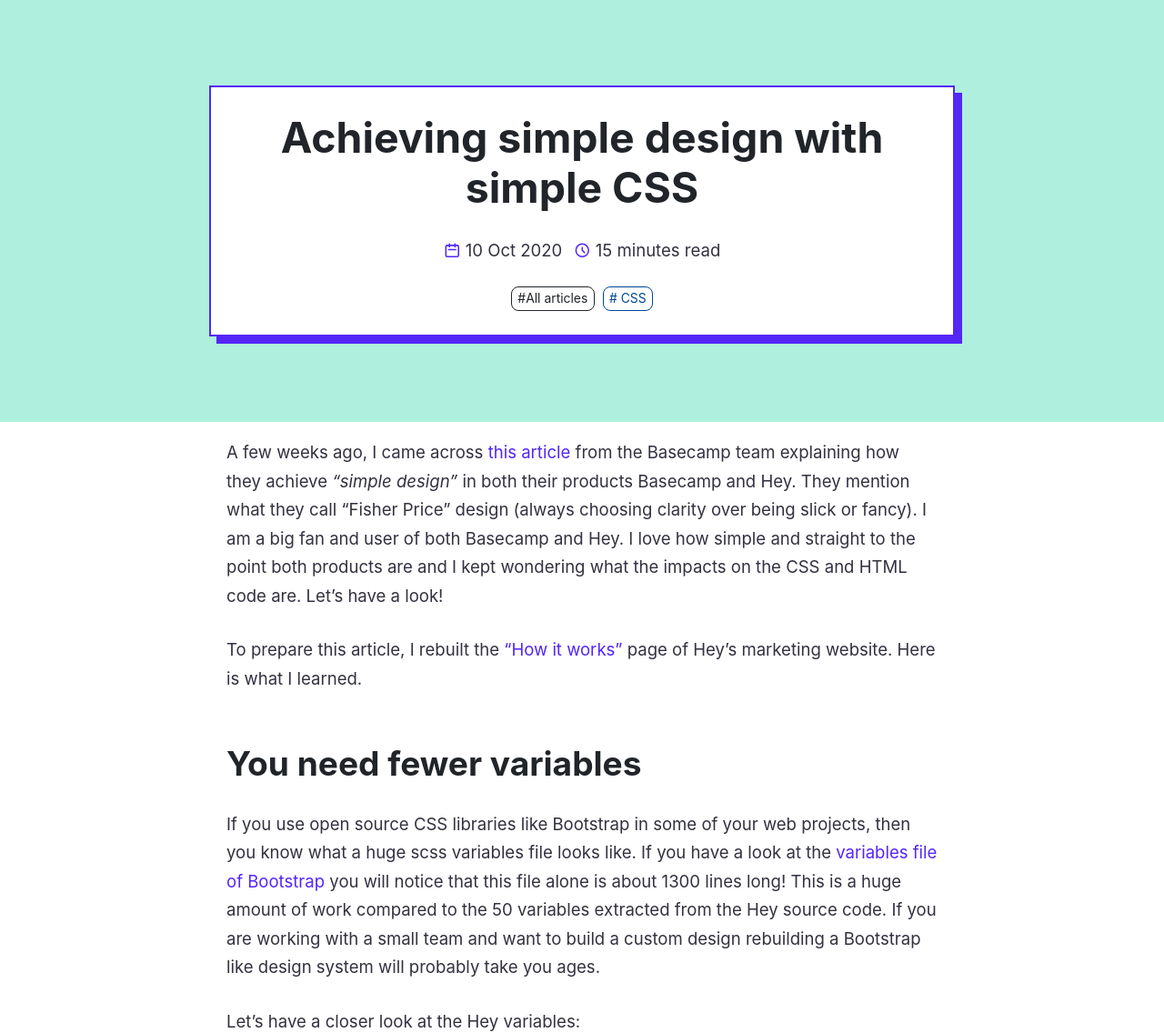
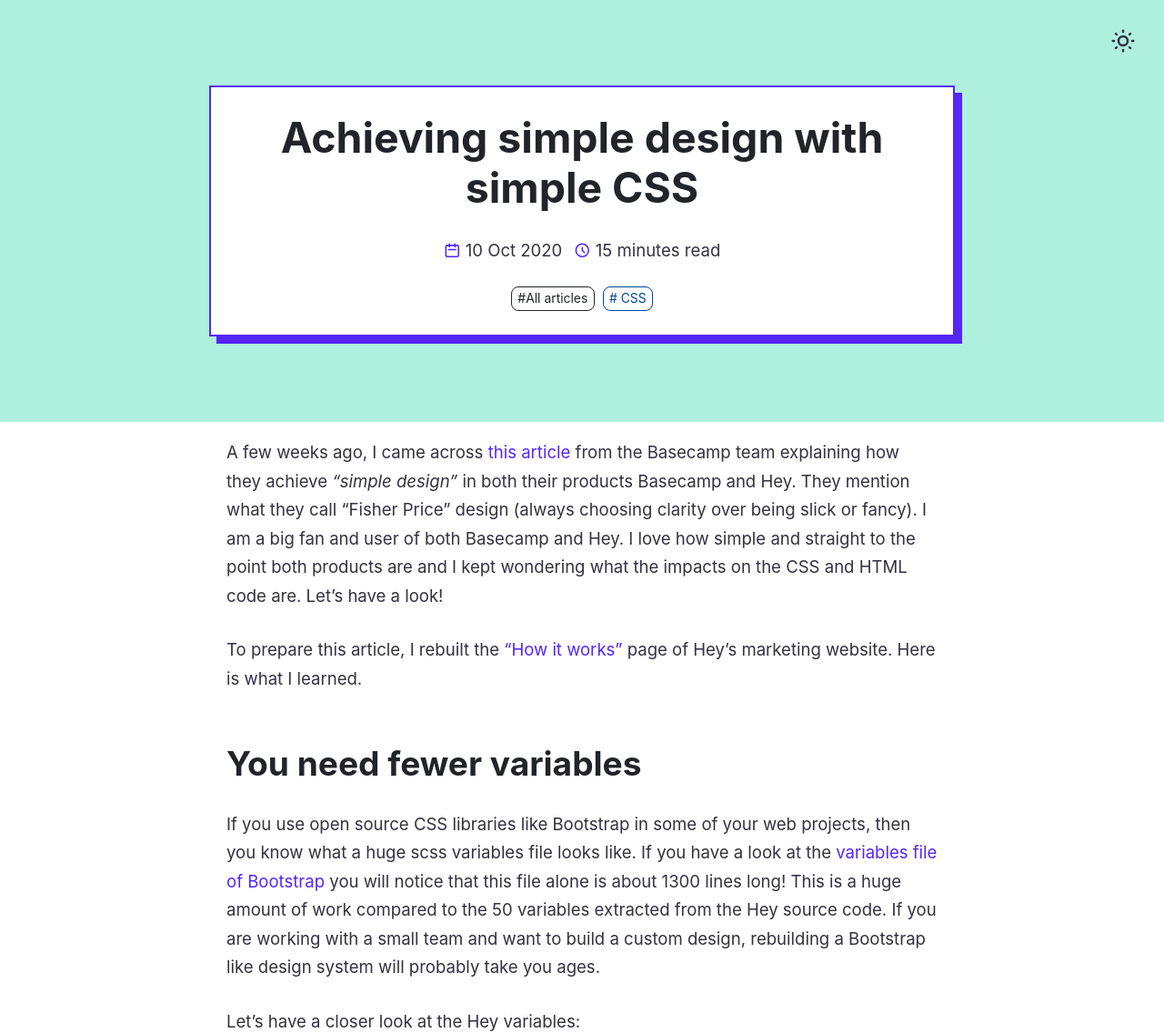
Before and after one commit to alexandreruban/rubycube, a Jekyll site: the page built from _posts/2020-10-10-simple-design-simple-css.md, in a window 1280 px wide. Shown: the top 1136 px of the page at 91% size. Built offline with Jekyll 4.4.1, drawn with Linux system fonts in a browser that asks for light colours.

Commit message:
Added button to toggle dark theme

```diff
--- a/_layouts/application.html
+++ b/_layouts/application.html
@@ -1,5 +1,5 @@
 <!DOCTYPE html>
-<html lang="en">
+<html lang="en" data-theme="dark">
 <head>
   <meta charset="UTF-8">
   <meta name="viewport" content="width=device-width, initial-scale=1.0">
@@ -22,6 +22,40 @@
   {% seo %}
 </head>
 <body>
+  <button id="js-toggle-theme" type="button" class="toggle-theme">
+    <div class="toggle-theme__sun">
+      <svg xmlns="http://www.w3.org/2000/svg" fill="none" viewBox="0 0 24 24" stroke="currentColor">
+        <path stroke-linecap="round" stroke-linejoin="round" stroke-width="2" d="M12 3v1m0 16v1m9-9h-1M4 12H3m15.364 6.364l-.707-.707M6.343 6.343l-.707-.707m12.728 0l-.707.707M6.343 17.657l-.707.707M16 12a4 4 0 11-8 0 4 4 0 018 0z" />
+      </svg>
+    </div>
+    <div class="toggle-theme__moon">
+      <svg xmlns="http://www.w3.org/2000/svg" fill="none" viewBox="0 0 24 24" stroke="currentColor">
+        <path stroke-linecap="round" stroke-linejoin="round" stroke-width="2" d="M20.354 15.354A9 9 0 018.646 3.646 9.003 9.003 0 0012 21a9.003 9.003 0 008.354-5.646z" />
+      </svg>
+    </div>
+  </button>
   {{ content }}
+
+  <script>
+    const currentTheme = () => {
+      return localStorage.getItem("theme")
+    }
+
+    const toggleTheme = () => {
+      if (currentTheme() == "dark") {
+        setTheme("light")
+      } else {
+        setTheme("dark")
+      }
+    }
+
+    const setTheme = (theme) =>  {
+      document.documentElement.dataset.theme = theme
+      localStorage.setItem("theme", theme)
+    }
+
+    document.getElementById("js-toggle-theme").addEventListener("click", toggleTheme)
+    setTheme(currentTheme())
+  </script>
 </body>
 </html>
--- a/_posts/2020-10-10-simple-design-simple-css.md
+++ b/_posts/2020-10-10-simple-design-simple-css.md
@@ -12,7 +12,7 @@ To prepare this article, I rebuilt the ["How it works"][hey-how-it-works] page o
 
 ## You need fewer variables
 
-If you use open source CSS libraries like Bootstrap in some of your web projects, then you know what a huge scss variables file looks like. If you have a look at the [variables file of Bootstrap][bootstrap-variables] you will notice that this file alone is about 1300 lines long! This is a huge amount of work compared to the 50 variables extracted from the Hey source code. If you are working with a small team and want to build a custom design rebuilding a Bootstrap like design system will probably take you ages.
+If you use open source CSS libraries like Bootstrap in some of your web projects, then you know what a huge scss variables file looks like. If you have a look at the [variables file of Bootstrap][bootstrap-variables] you will notice that this file alone is about 1300 lines long! This is a huge amount of work compared to the 50 variables extracted from the Hey source code. If you are working with a small team and want to build a custom design, rebuilding a Bootstrap like design system will probably take you ages.
 
 Let's have a closer look at the Hey variables:
 
--- a/_sass/_article.scss
+++ b/_sass/_article.scss
@@ -7,7 +7,7 @@
 
   &__link {
     color: var(--color-header);
-    transition: var(--transition);
+    transition: color var(--transition);
 
     &:hover {
       color: var(--color-accent);
--- a/_sass/_tag.scss
+++ b/_sass/_tag.scss
@@ -4,7 +4,6 @@
   padding: var(--space-xxs) var(--space-xs);
   color: var(--color-header);
   border-radius: var(--border-radius-m);
-  transition: var(--transition);
   font-size: var(--type-xs);
   border-style: solid;
   border-width: 1px;
--- /dev/null
+++ b/_sass/_toggle_theme.scss
@@ -0,0 +1,21 @@
+.toggle-theme {
+  position: absolute;
+  width: var(--space-xl);
+  height: var(--space-xl);
+  right: var(--space-xl);
+  top: var(--space-xl);
+  padding: 0;
+  color: var(--color-content);
+  background-color: var(--color-bg);
+  border: none;
+  outline: none;
+  cursor: pointer;
+}
+
+[data-theme="light"] .toggle-theme__sun {
+  display: none;
+}
+
+:root:not([data-theme="light"]) .toggle-theme__moon {
+  display: none;
+}
--- a/_sass/_variables.scss
+++ b/_sass/_variables.scss
@@ -34,7 +34,7 @@
   --box-shadow--editor: 0 0 1.5rem rgba(0, 0, 0, 0.2);
 
   // Transitions
-  --transition: color ease 150ms;
+  --transition: ease 150ms;
 
   // Line heights
   --line-height--header: 1.2;
@@ -55,7 +55,7 @@
 
 // Override colors to create a dark mode :))))
 @media (prefers-color-scheme: dark) {
-  :root {
+  :root:not([data-theme="light"]) {
     --color-header:    #f8f9fa;
     --color-content:   #e9ecef;
     --color-light:     #212529;
--- a/assets/css/application.scss
+++ b/assets/css/application.scss
@@ -12,7 +12,8 @@
 @import "footer";
 @import "hero";
 @import "icon";
+@import "language_plaintext";
 @import "tag";
-@import "language_plaintext";
+@import "toggle_theme";
 
 @import "utilities";
```
